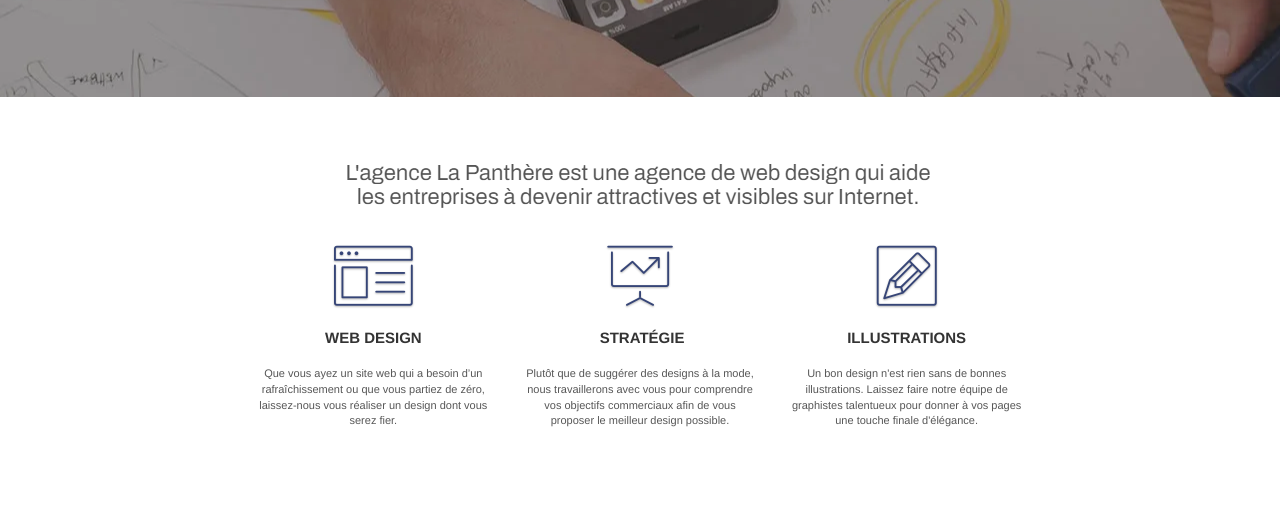
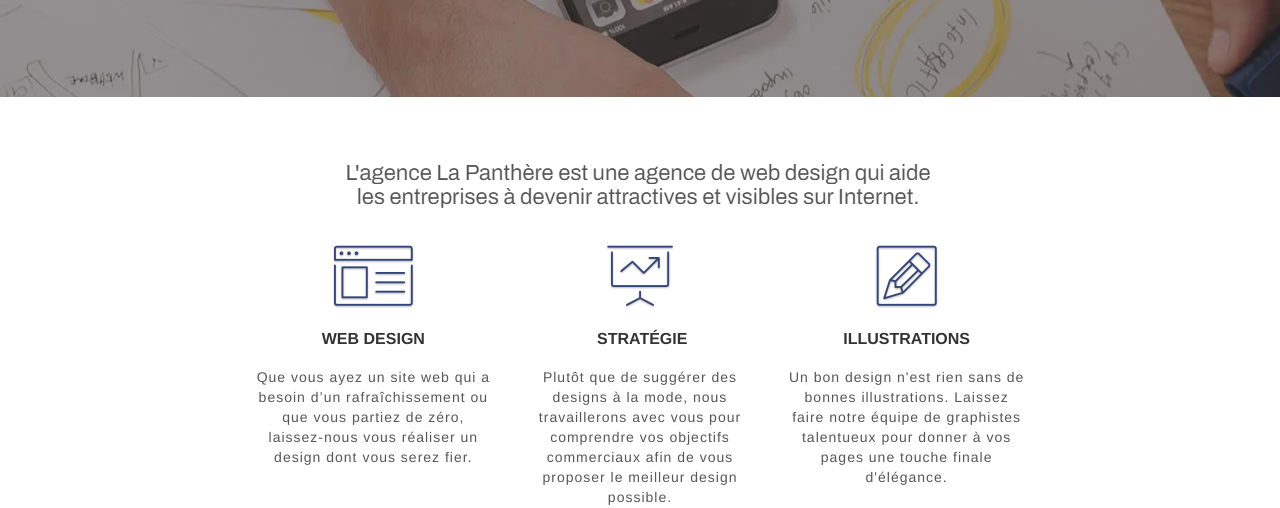
Before and after one commit to Mrmaxxou/Projet4_LaPhanthere, a plain HTML site: page index.html in a window 1280 px wide. Shown: the part 444-952 px from the top of the page. Drawn offline with Linux system fonts and the light colour scheme.

Commit message:
Modification style texte <p>

```diff
--- a/style.css
+++ b/style.css
@@ -682,7 +682,9 @@ a {
 }
 
 p {
-    font-size: 11px;
+    font-size: 14px;
+    font-weight: 500;
+    letter-spacing: 1px;
 }
 
 .tight-width-whitespace {
@@ -715,7 +717,7 @@ h2 {
 }
 
 h3 {
-    font-size: 15px;
+    font-size: 16px;
     text-transform: uppercase;
     font-weight: 700;
     color: #333333!important;
@@ -729,7 +731,7 @@ h3 {
 
 h1 {
     color: #333333!important;
-    font-weight: 600;
+    font-weight: 900;
     font-size: 40px !important;
     text-shadow: 1px 1px 5px #FFFFFF;
 }
```
Also changed, not shown: contact.html (+1 -1 lines).
